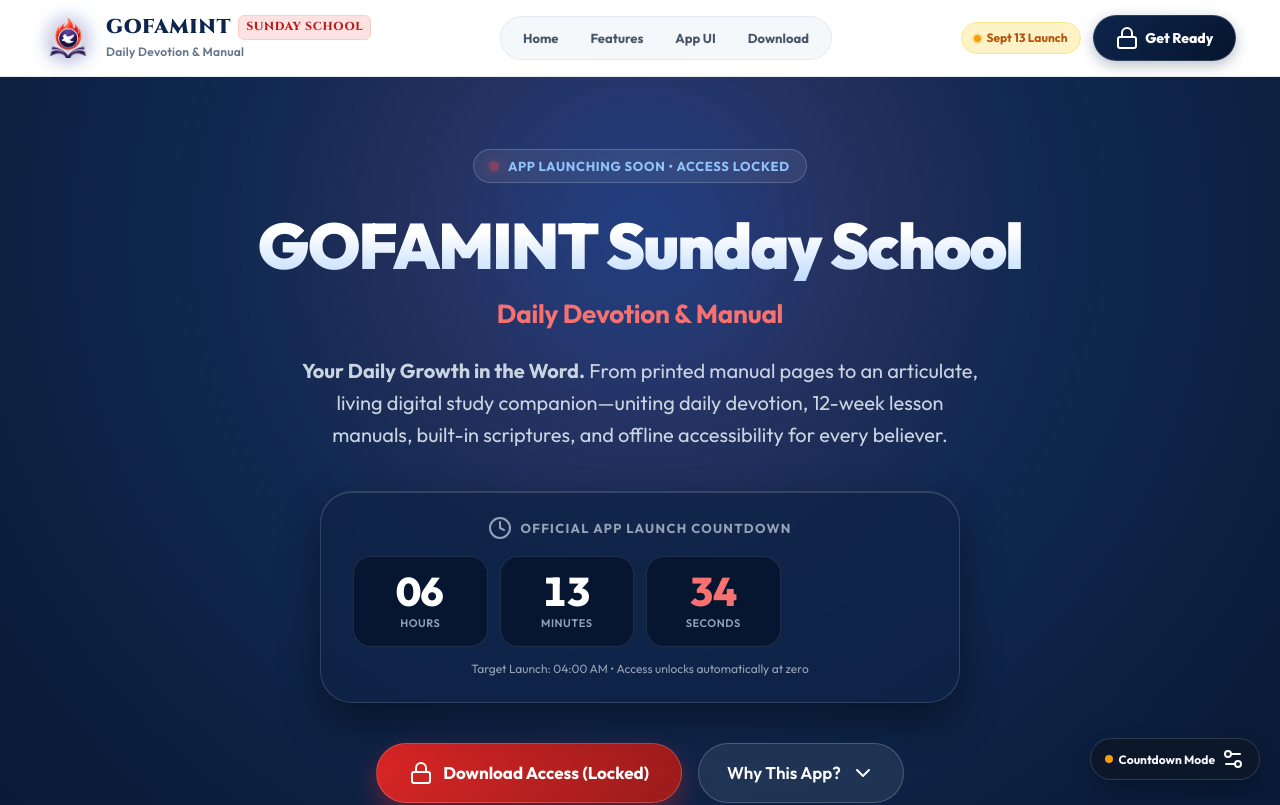
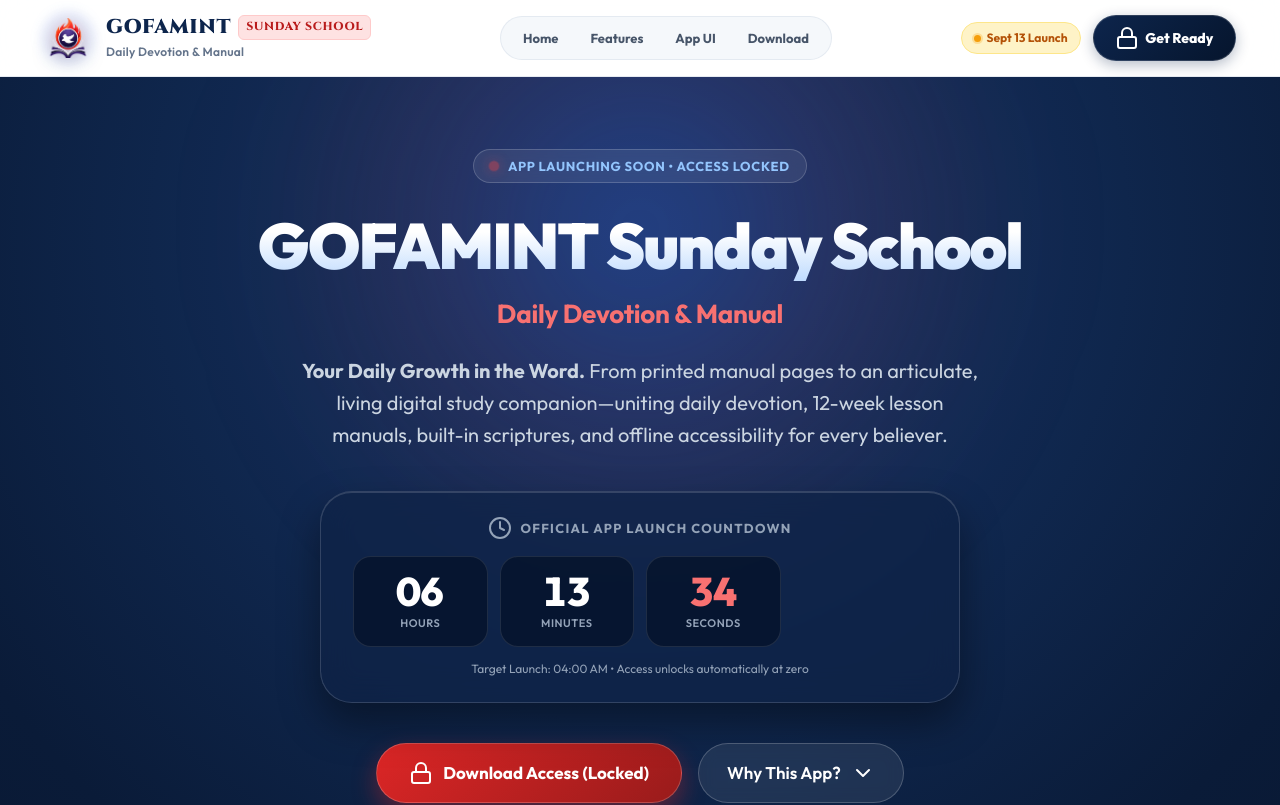
Before and after one commit to joseph-oluwawemimo/devotional-app, a React (Vite) app: page / in a window 1280 px wide. Shown: the top 805 px of the page. Built offline with nearby package versions, Linux system fonts and the light colour scheme.

Commit message:
chore: remove developer simulation widget for pure production launch countdown

```diff
--- a/src/App.tsx
+++ b/src/App.tsx
@@ -12,8 +12,6 @@
 import { Footer } from './components/Footer';
 import { LAUNCH_CONFIG } from './config/launchConfig';
 
-import { DevPreviewController } from './components/DevPreviewController';
-
 export const App: React.FC = () => {
   // Check if current system time has passed LAUNCH_CONFIG.launchTime
   const checkRealLaunchStatus = () => {
@@ -21,42 +19,27 @@
     return Date.now() >= launchTimestamp;
   };
 
-  const [realLaunched, setRealLaunched] = useState(checkRealLaunchStatus());
-  const [forceLaunched, setForceLaunched] = useState(false);
+  const [isLaunched, setIsLaunched] = useState(checkRealLaunchStatus());
 
   // Monitor real-time status as countdown reaches zero
   useEffect(() => {
     const interval = setInterval(() => {
-      setRealLaunched(checkRealLaunchStatus());
+      setIsLaunched(checkRealLaunchStatus());
     }, 1000);
     return () => clearInterval(interval);
   }, []);
 
-  const isEffectiveLaunched = forceLaunched || realLaunched;
-
-  const togglePreviewLaunch = () => {
-    setForceLaunched((prev) => !prev);
-  };
-
   return (
     <div className="landing-page-root">
       {/* Sticky Ultra-Clean Glass Navbar */}
-      <Navbar isLaunched={isEffectiveLaunched} />
-
-      {/* Floating Launch Preview Switcher */}
-      <DevPreviewController
-        isLaunched={isEffectiveLaunched}
-        onTogglePreviewLaunch={togglePreviewLaunch}
-        isPreviewLaunch={forceLaunched}
-      />
+      <Navbar isLaunched={isLaunched} />
 
       {/* Main Page Sections */}
       <main>
         {/* 1. Hero with Countdown & 3-Screen Mockup */}
         <HeroSection
-          isLaunched={isEffectiveLaunched}
-          onLaunchStatusChange={setRealLaunched}
-          forceLaunched={forceLaunched}
+          isLaunched={isLaunched}
+          onLaunchStatusChange={setIsLaunched}
         />
 
         {/* 2. Why This App? (Vision & Narrative Progression) */}
@@ -75,7 +58,7 @@
         <ManagementSystemSection />
 
         {/* 7. Download The App (Locked/Unlocked Platform Cards) */}
-        <DownloadSection isLaunched={isEffectiveLaunched} />
+        <DownloadSection isLaunched={isLaunched} />
 
         {/* 8. Support & Feedback + Support the Vision */}
         <SupportSection />
--- a/src/components/CountdownTimer.tsx
+++ b/src/components/CountdownTimer.tsx
@@ -4,7 +4,6 @@
 
 interface CountdownTimerProps {
   onStatusChange?: (isLaunched: boolean) => void;
-  forceLaunched?: boolean;
 }
 
 interface TimeRemaining {
@@ -18,13 +17,8 @@
 
 export const CountdownTimer: React.FC<CountdownTimerProps> = ({
   onStatusChange,
-  forceLaunched = false
 }) => {
   const calculateTimeRemaining = (): TimeRemaining => {
-    if (forceLaunched) {
-      return { total: 0, days: 0, hours: 0, minutes: 0, seconds: 0, isLaunched: true };
-    }
-
     const launchDate = new Date(LAUNCH_CONFIG.launchTime).getTime();
     const now = new Date().getTime();
     const difference = launchDate - now;
@@ -60,7 +54,7 @@
     }, 1000);
 
     return () => clearInterval(timer);
-  }, [forceLaunched]);
+  }, []);
 
   if (timeLeft.isLaunched) {
     return (
--- a/src/components/DevPreviewController.tsx
+++ /dev/null
@@ -1,132 +0,0 @@
-import React, { useState } from 'react';
-import { Settings2, Eye, RotateCcw, ChevronUp, ChevronDown } from 'lucide-react';
-
-interface DevPreviewControllerProps {
-  isLaunched: boolean;
-  onTogglePreviewLaunch: () => void;
-  isPreviewLaunch: boolean;
-}
-
-export const DevPreviewController: React.FC<DevPreviewControllerProps> = ({
-  isLaunched,
-  onTogglePreviewLaunch,
-  isPreviewLaunch,
-}) => {
-  const [collapsed, setCollapsed] = useState(true);
-
-  return (
-    <div
-      style={{
-        position: 'fixed',
-        bottom: '20px',
-        right: '20px',
-        zIndex: 9999,
-        fontFamily: 'var(--font-sans, system-ui, sans-serif)',
-      }}
-    >
-      {collapsed ? (
-        <button
-          onClick={() => setCollapsed(false)}
-          style={{
-            display: 'flex',
-            alignItems: 'center',
-            gap: '6px',
-            background: 'rgba(15, 23, 42, 0.92)',
-            backdropFilter: 'blur(12px)',
-            color: '#f8fafc',
-            border: '1px solid rgba(255, 255, 255, 0.15)',
-            padding: '8px 14px',
-            borderRadius: '9999px',
-            fontSize: '12px',
-            fontWeight: 700,
-            boxShadow: '0 10px 25px -5px rgba(0,0,0,0.3)',
-            cursor: 'pointer',
-            transition: 'all 0.2s ease',
-          }}
-          title="Click to toggle Launch State Preview mode"
-        >
-          <span
-            style={{
-              width: '8px',
-              height: '8px',
-              borderRadius: '50%',
-              backgroundColor: isLaunched ? '#10b981' : '#f59e0b',
-              display: 'inline-block',
-            }}
-          />
-          <span>{isLaunched ? 'Preview: Launched' : 'Countdown Mode'}</span>
-          <Settings2 className="w-3.5 h-3.5 text-slate-400" />
-        </button>
-      ) : (
-        <div
-          style={{
-            background: 'rgba(15, 23, 42, 0.96)',
-            backdropFilter: 'blur(16px)',
-            border: '1px solid rgba(255, 255, 255, 0.2)',
-            borderRadius: '16px',
-            padding: '14px 16px',
-            color: '#ffffff',
-            boxShadow: '0 20px 35px -10px rgba(0, 0, 0, 0.5)',
-            width: '260px',
-          }}
-        >
-          <div
-            style={{
-              display: 'flex',
-              alignItems: 'center',
-              justifyContent: 'space-between',
-              marginBottom: '10px',
-              borderBottom: '1px solid rgba(255, 255, 255, 0.1)',
-              paddingBottom: '8px',
-            }}
-          >
-            <div style={{ fontSize: '11px', fontWeight: 800, textTransform: 'uppercase', letterSpacing: '0.06em', color: '#93c5fd' }}>
-              Launch State Switcher
-            </div>
-            <button
-              onClick={() => setCollapsed(true)}
-              style={{ background: 'transparent', border: 'none', color: '#94a3b8', cursor: 'pointer' }}
-            >
-              <ChevronDown className="w-4 h-4" />
-            </button>
-          </div>
-
-          <p style={{ fontSize: '11px', color: '#cbd5e1', lineHeight: 1.4, marginBottom: '12px' }}>
-            Current View: <strong style={{ color: isLaunched ? '#34d399' : '#fbbf24' }}>{isLaunched ? 'Unlocked (App Launched)' : 'Locked (Launch Countdown)'}</strong>
-          </p>
-
-          <button
-            onClick={onTogglePreviewLaunch}
-            style={{
-              width: '100%',
-              display: 'flex',
-              alignItems: 'center',
-              justifyContent: 'center',
-              gap: '6px',
-              background: isPreviewLaunch ? '#dc2626' : '#2563eb',
-              color: '#ffffff',
-              border: 'none',
-              borderRadius: '8px',
-              padding: '8px 12px',
-              fontSize: '12px',
-              fontWeight: 700,
-              cursor: 'pointer',
-            }}
-          >
-            {isPreviewLaunch ? (
-              <>
-                <RotateCcw className="w-3.5 h-3.5" />
-                <span>Reset to Real Countdown</span>
-              </>
-            ) : (
-              <>
-                <Eye className="w-3.5 h-3.5" />
-                <span>Simulate Launched State</span>
-              </>
-            )}
-          </button>
-        </div>
-      )}
-    </div>
-  );
-};
--- a/src/components/HeroSection.tsx
+++ b/src/components/HeroSection.tsx
@@ -7,13 +7,11 @@
 interface HeroSectionProps {
   isLaunched: boolean;
   onLaunchStatusChange: (status: boolean) => void;
-  forceLaunched: boolean;
 }
 
 export const HeroSection: React.FC<HeroSectionProps> = ({
   isLaunched,
   onLaunchStatusChange,
-  forceLaunched
 }) => {
   return (
     <section id="hero" className="hero-section hero-gradient-bg">
@@ -41,7 +39,6 @@
         {/* Real-time Countdown Timer */}
         <CountdownTimer
           onStatusChange={onLaunchStatusChange}
-          forceLaunched={forceLaunched}
         />
 
         {/* Hero Actions */}
```
